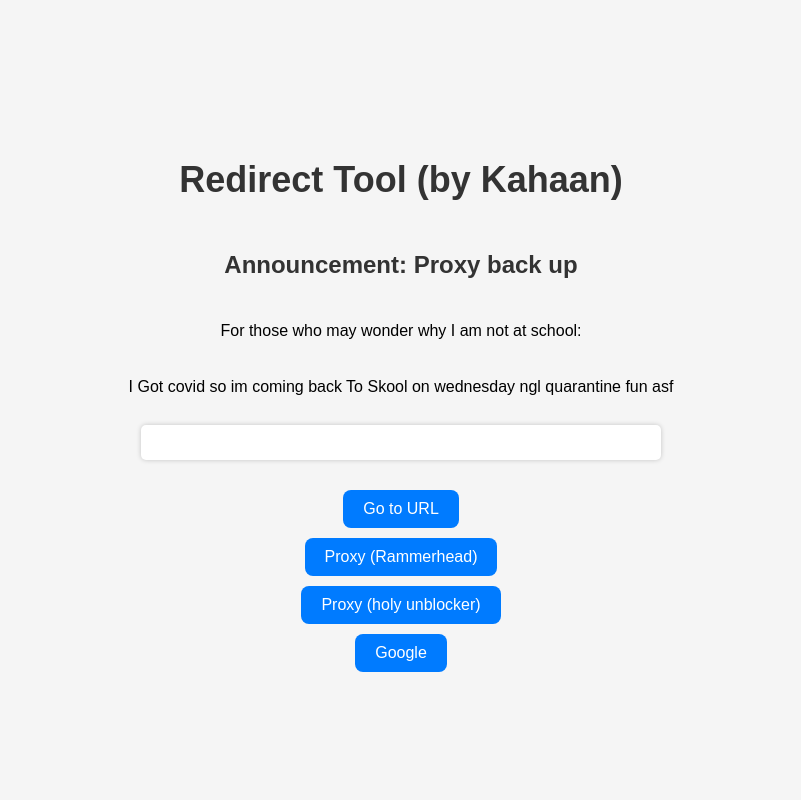
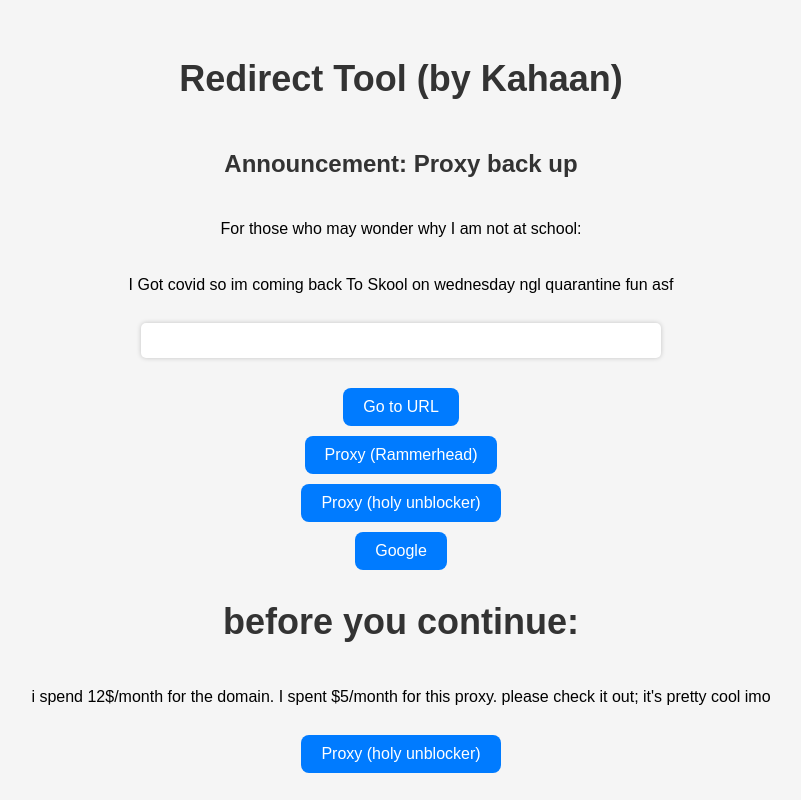
Before and after one commit to Woosh9129/redirectool, a plain HTML site: page index.html in a window 1280 px wide. Shown: the whole page, without its empty margins (239-1040 px from the left). Drawn offline with Linux system fonts and the light colour scheme.

Commit message:
Update index.html

```diff
--- a/index.html
+++ b/index.html
@@ -77,6 +77,10 @@
 <button onclick="goto_prox('rammerhead')">Proxy (Rammerhead)</button>
 <button onclick="goto_prox('holyunblocker')">Proxy (holy unblocker)</button>
 <button onclick="goto_gle()">Google</button>
+        <h1> before you continue: </h1>
+        <p> i spend 12$/month for the domain. I spent $5/month for this  proxy. please check it out; it's pretty cool imo </p>
+        <button onclick="goto_prox('flowos')">Proxy (holy unblocker)</button>
+
 
     </container>
 
@@ -93,6 +97,9 @@
             } else if (s === "holyunblocker") {
                 const element = "https://google.com/search?q=Disable+Bc+Dosent+Work";
                 window.location.href = element;
+            } else if  (s === "flowos") {
+                const element = "https://flowos.shieldbotlist.xyz";
+                window.location.href = element;
             }
         }
 
```
